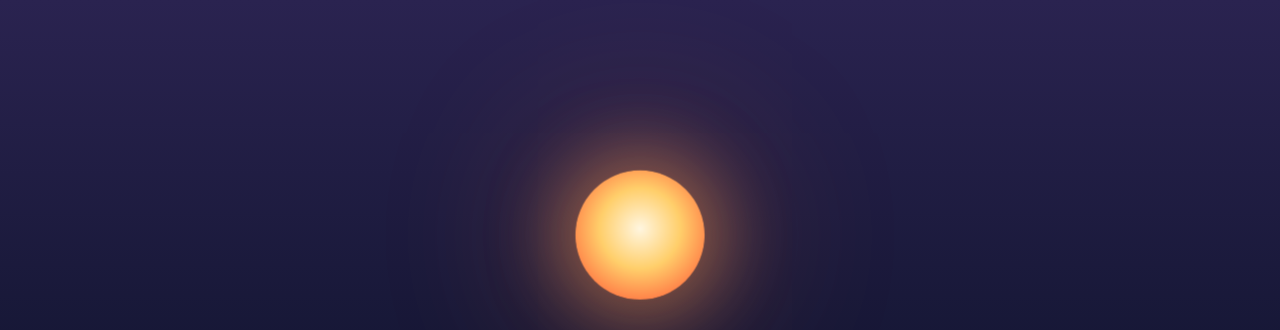
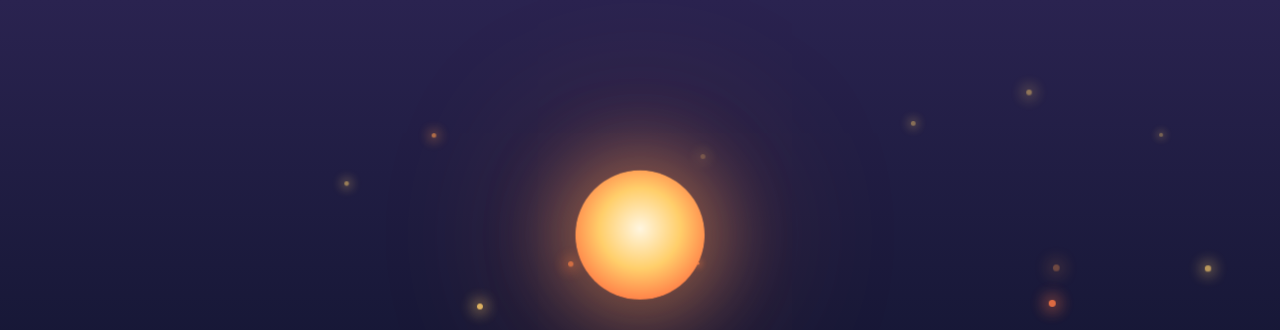
Before and after one commit to nickmeinhold/how-we-claude, a plain HTML site: page index.html in a window 1280 px wide. Shown: the top 330 px of the page. Drawn offline with Linux system fonts and the light colour scheme; animation ran at ten frames a second.

Commit message:
fix: embers render as fixed full-viewport layer (was trapped in 880px column, missing @keyframes)
Co-Authored-By: Claude Opus 4.8 (1M context) <noreply@anthropic.com>

```diff
--- a/index.html
+++ b/index.html
@@ -94,9 +94,10 @@
   .spin{transform-origin:200px 200px; animation:spin 60s linear infinite}
   @keyframes spin{to{transform:rotate(360deg)}}
 
-  /* embers at night */
-  .ember{position:absolute; bottom:-10px; width:5px; height:5px; border-radius:50%;
-    background:var(--ember); box-shadow:0 0 8px 2px rgba(255,122,69,.6); opacity:0; pointer-events:none}
+  /* embers at night — a fixed full-viewport layer, lit only while Night is on screen */
+  #emberlayer{position:fixed; inset:0; z-index:0; pointer-events:none; opacity:0; transition:opacity 1s ease}
+  .ember{position:fixed; border-radius:50%; pointer-events:none; will-change:transform,opacity;
+    filter:blur(.3px)}
 
   .redtag{display:inline-block; background:#d24a1f; color:#fff; font-size:11px; font-weight:700;
     padding:2px 9px; border-radius:4px; letter-spacing:.05em; vertical-align:middle;
@@ -119,6 +120,7 @@
 <div id="sky"></div>
 <canvas id="stars"></canvas>
 <div class="progress" id="prog"></div>
+<div id="emberlayer"></div>
 
 <header class="hero">
   <div class="sun" id="sun"></div>
@@ -396,23 +398,36 @@
   const cs=new IntersectionObserver((es)=>es.forEach(e=>{if(e.isIntersecting){const el=e.target,to=+el.dataset.to,suf=el.dataset.suf||'';let n=0;const step=Math.max(1,Math.round(to/45));const id=setInterval(()=>{n+=step;if(n>=to){n=to;clearInterval(id)}el.textContent=n.toLocaleString()+suf},22);cs.unobserve(el)}}),{threshold:.6});
   document.querySelectorAll('.stat .n[data-to]').forEach(el=>cs.observe(el));
 
-  // floating embers in the night section
-  const night=document.getElementById('night');
+  // floating embers — fixed full-viewport layer, lit only while Night is on screen
+  const night=document.getElementById('night'), layer=document.getElementById('emberlayer');
+  let nightVis=0;
+  const nightIO=new IntersectionObserver((es)=>{nightVis=es[0].intersectionRatio; layer.style.opacity=Math.min(1,nightVis*1.7);},
+    {threshold:[0,.05,.15,.3,.5,.75,1]});
+  if(night) nightIO.observe(night);
   function spawnEmber(){
-    if(!night) return;
-    const r=night.getBoundingClientRect();
-    if(r.top<innerHeight && r.bottom>0){
-      const e=document.createElement('div');e.className='ember';
-      e.style.left=(Math.random()*100)+'%';
-      const dur=4+Math.random()*4, drift=(Math.random()*60-30);
-      e.style.animation=`rise ${dur}s linear forwards`;
-      e.style.setProperty('--dx',drift+'px');
-      night.appendChild(e);
-      e.animate([{transform:'translateY(0) translateX(0)',opacity:0},{opacity:1,offset:.1},{transform:`translateY(-${r.height*0.9}px) translateX(${drift}px)`,opacity:0}],{duration:dur*1000,easing:'ease-out'});
-      setTimeout(()=>e.remove(),dur*1000);
-    }
+    if(nightVis<=0.03) return;
+    const e=document.createElement('div');e.className='ember';
+    const size=3+Math.random()*5;                       // 3–8px
+    const x=Math.random()*innerWidth;
+    const warm=Math.random();                            // gold → ember spectrum
+    const col=warm<.5?'#ffcf6b':(warm<.8?'#ff9a4d':'#ff7a45');
+    e.style.width=e.style.height=size+'px';
+    e.style.left=x+'px'; e.style.top=(innerHeight+12)+'px';
+    e.style.background=col;
+    e.style.boxShadow=`0 0 ${size*2.4}px ${size*0.7}px ${col}aa`;
+    layer.appendChild(e);
+    const dur=5200+Math.random()*4200;
+    const rise=innerHeight*(0.75+Math.random()*0.4);     // how far up it floats
+    const drift=(Math.random()*120-60);                  // lateral sway
+    const a=e.animate([
+      {transform:'translate(0,0) scale(.6)', opacity:0},
+      {opacity:.9, offset:.12},
+      {opacity:.85, offset:.7},
+      {transform:`translate(${drift}px, -${rise}px) scale(1)`, opacity:0}
+    ],{duration:dur, easing:'cubic-bezier(.4,0,.5,1)'});
+    a.onfinish=()=>e.remove();
   }
-  setInterval(spawnEmber,420);
+  setInterval(spawnEmber, 240);                          // ~25–35 alive at once
 </script>
 </body>
 </html>
```
